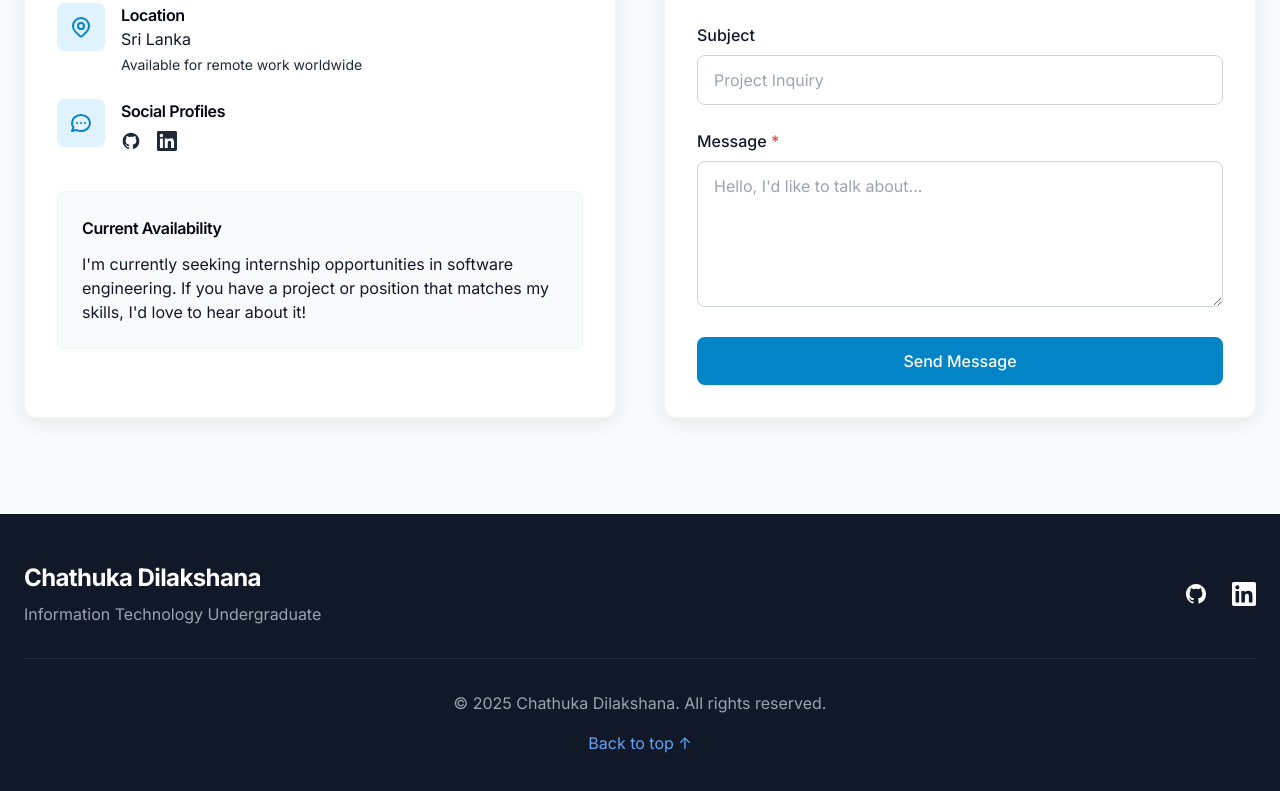
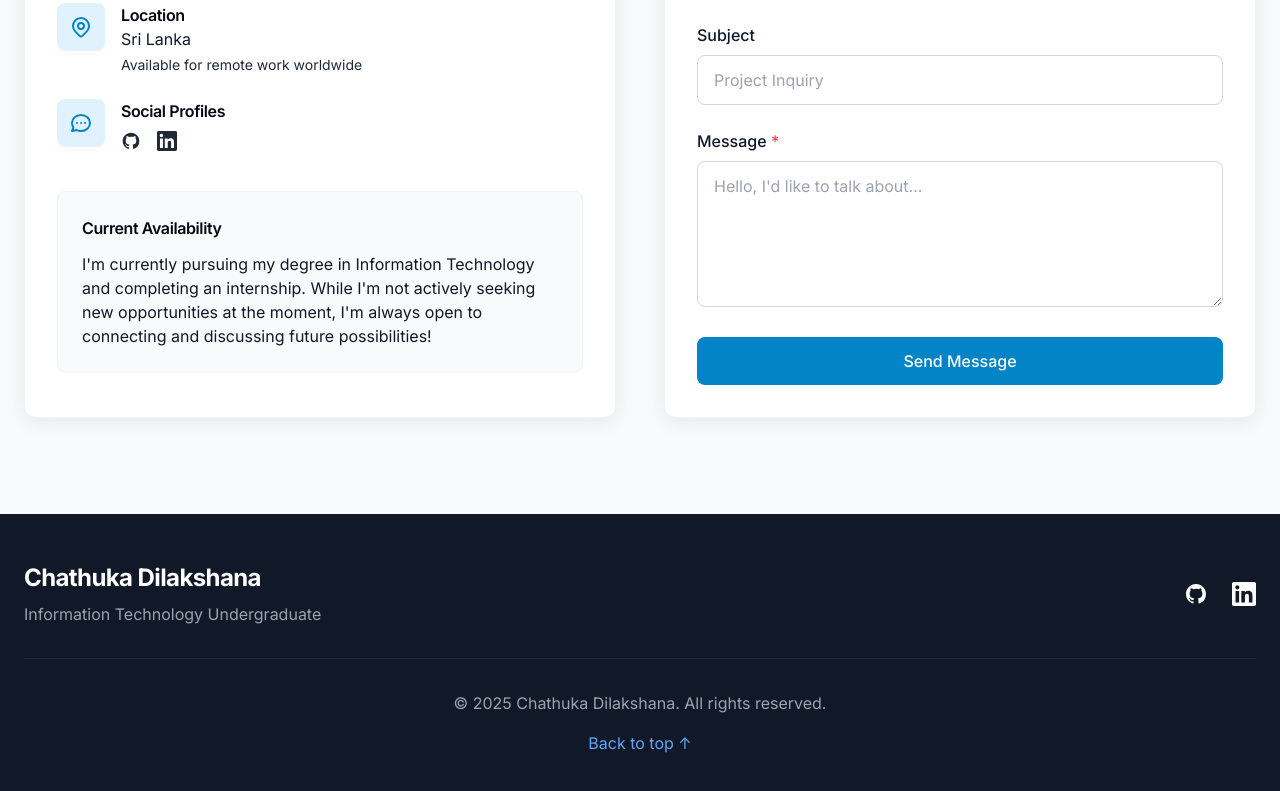
Before and after one commit to IT22091352/newportfolio, a React (Create React App) app: page / in a window 1280 px wide. Shown: the part 6790-7581 px from the top of the page. Built offline with nearby package versions, Linux system fonts and the light colour scheme.

Commit message:
feat: Update availability message in Contact component for clarity on current status

```diff
--- a/src/components/Contact.jsx
+++ b/src/components/Contact.jsx
@@ -161,7 +161,7 @@ const Contact = () => {
 
             <div className="mt-10 bg-gray-50 dark:bg-dark-600 p-6 rounded-lg border border-gray-100 dark:border-dark-500">
               <h4 className="font-semibold text-dark-900 dark:text-white mb-3">Current Availability</h4>
-              <p className="text-dark-700 dark:text-gray-300">I'm currently seeking internship opportunities in software engineering. If you have a project or position that matches my skills, I'd love to hear about it!</p>
+              <p className="text-dark-700 dark:text-gray-300">I'm currently pursuing my degree in Information Technology and completing an internship. While I'm not actively seeking new opportunities at the moment, I'm always open to connecting and discussing future possibilities!</p>
             </div>
           </motion.div>
 
```
